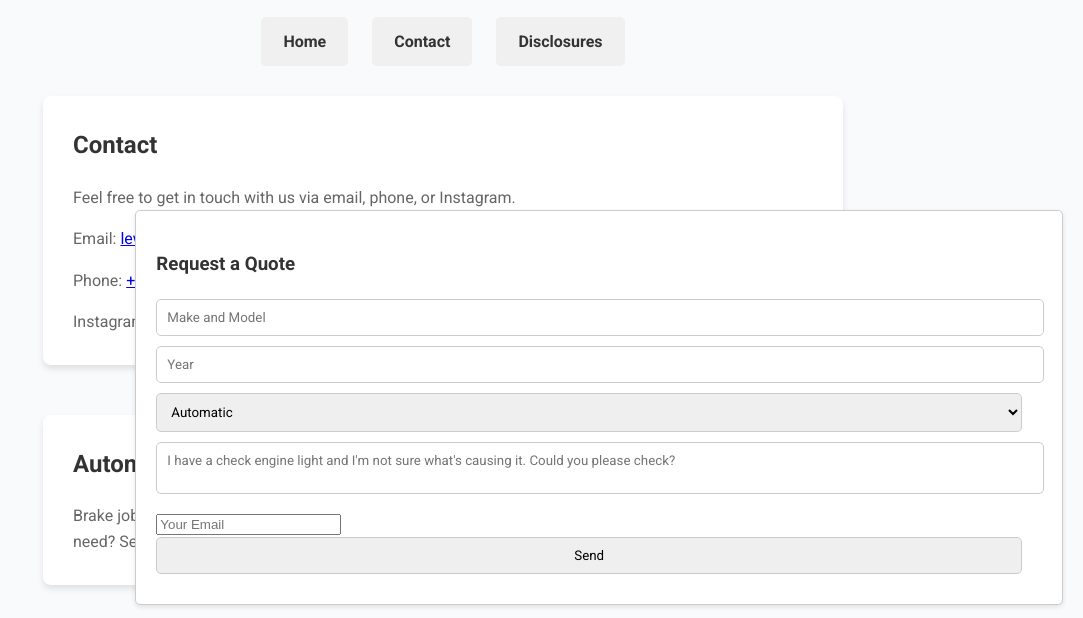
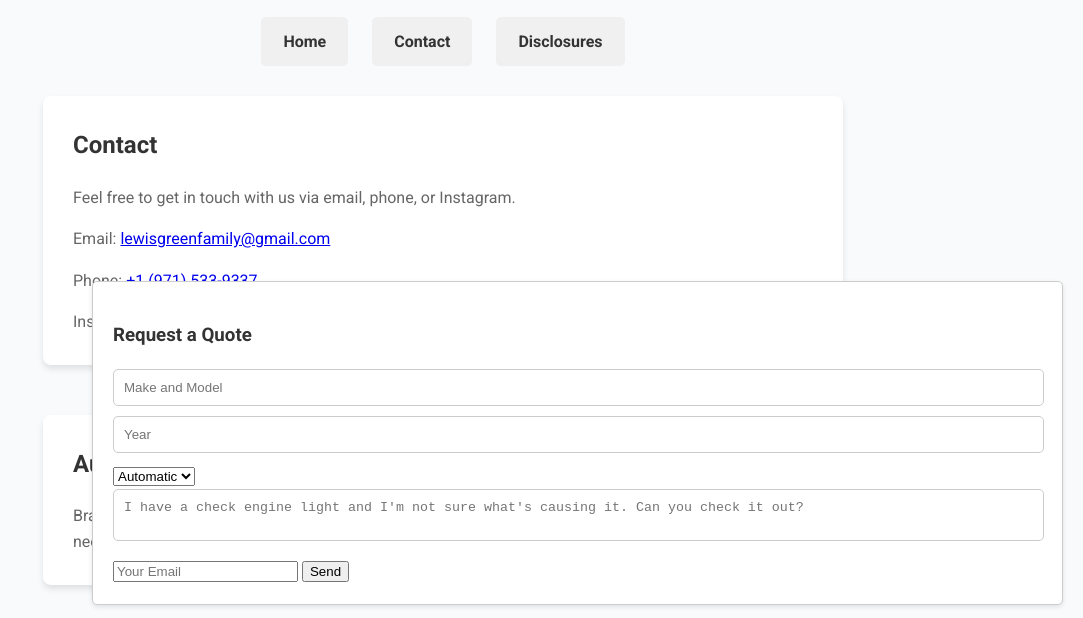
Before and after one commit to Processing43/Automotives2go.net, a plain HTML site: page index.html in a window 1280 px wide. Both pictures are taken after a click on the element "Request a Quote". Shown: the part 115-733 px from the top of the page, without its empty margins (197-1280 px from the left). Drawn offline with Linux system fonts and the light colour scheme.

Commit message:
Update index.html

```diff
--- a/index.html
+++ b/index.html
@@ -2,7 +2,7 @@
 <html lang="en">
 <head>
     <meta charset="UTF-8">
-    <meta name="viewport" content="width=device-width, initial-scale=1.0, viewport-fit=cover">
+    <meta name="viewport" content="width=device-width, initial-scale=1.0">
     <title>Automotives2Go</title>
     <link href="https://fonts.googleapis.com/css2?family=Roboto:wght@400;700&display=swap" rel="stylesheet">
     <style>
@@ -135,7 +135,6 @@
             box-shadow: 0 2px 5px rgba(0, 0, 0, 0.1);
             display: none;
             z-index: 9998;
-            max-width: 90%;
         }
 
         .quote-window.active {
@@ -143,20 +142,17 @@
         }
 
         .quote-window input[type="text"],
-        .quote-window textarea,
-        .quote-window select,
-        .quote-window button {
+        .quote-window textarea {
             width: calc(100% - 20px);
             margin-bottom: 10px;
             padding: 10px;
             border: 1px solid #ccc;
             border-radius: 5px;
             resize: none;
-            font-family: 'Roboto', sans-serif;
         }
     </style>
 </head>
-<body>
+<body<body>
     <div class="container">
         <h1>Automotives2Go</h1>
         <div class="nav-tabs">
@@ -179,8 +175,7 @@
             <h2>Interested in Selling Your Vehicle?</h2>
             <p>Tired of having that car/truck in front of your house? Send me a message and I'll check out your vehicle. It must crank and have a working transmission. Please have a motor and transmission, no biohazards or moldy interiors.</p>
         </div>
-        <div class="service" id="
-traveling-limits">
+        <div class="service" id="traveling-limits">
             <h2>Traveling Limits</h2>
             <p>Portland, Vancouver no traveling fee. Happy Valley, Gresham and further a traveling fee will be added.</p>
         </div>
@@ -205,7 +200,7 @@ traveling-limits">
                 <option value="automatic">Automatic</option>
                 <option value="manual">Manual</option>
             </select>
-            <textarea id="message" placeholder="I have a check engine light and I'm not sure what's causing it. Could you please check?"></textarea>
+            <textarea id="message" placeholder="I have a check engine light and I'm not sure what's causing it. Can you check it out?"></textarea>
             <input type="email" id="email" placeholder="Your Email">
             <button class="submit-button" onclick="sendEmail()">Send</button>
         </div>
```
